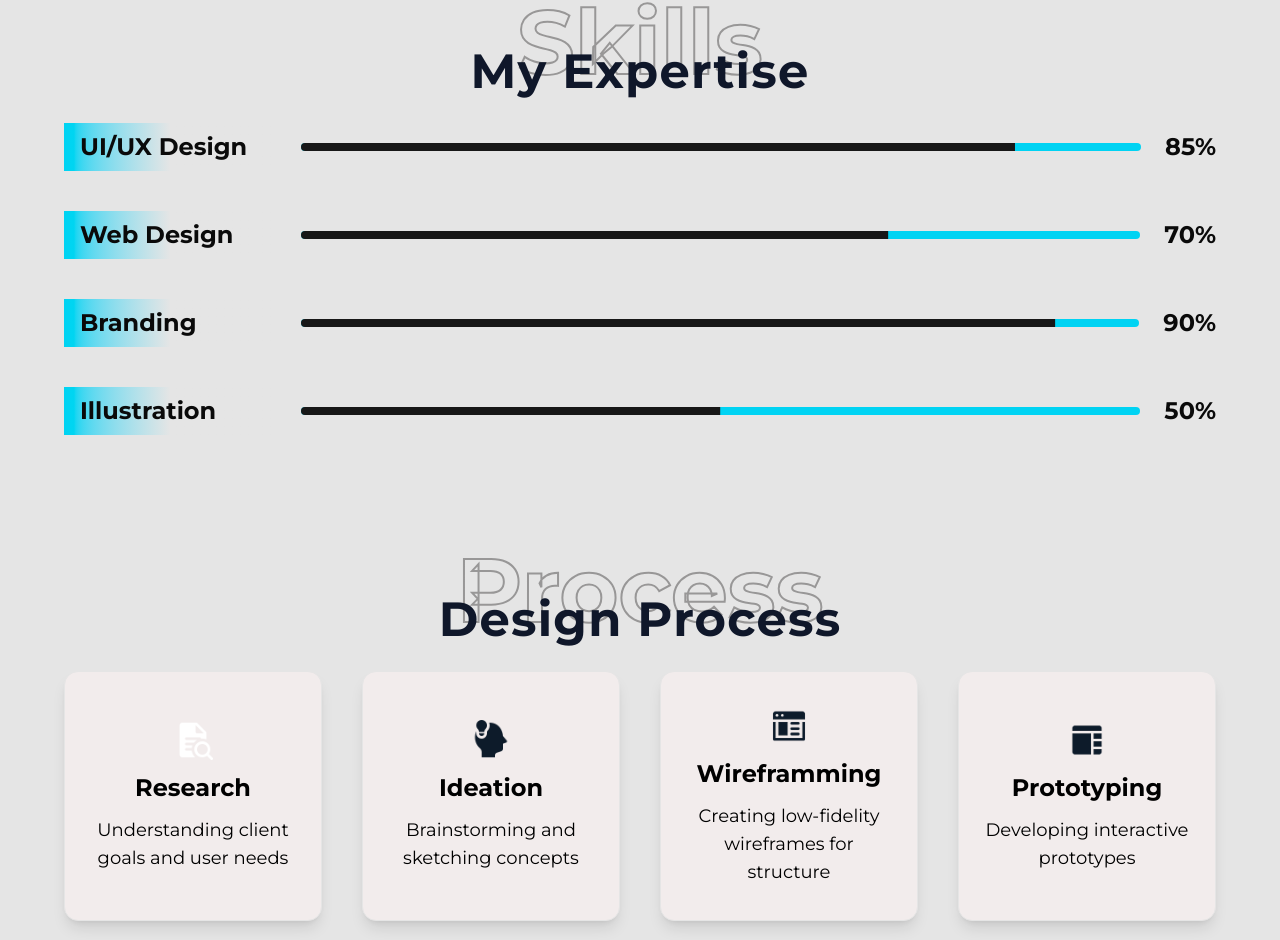
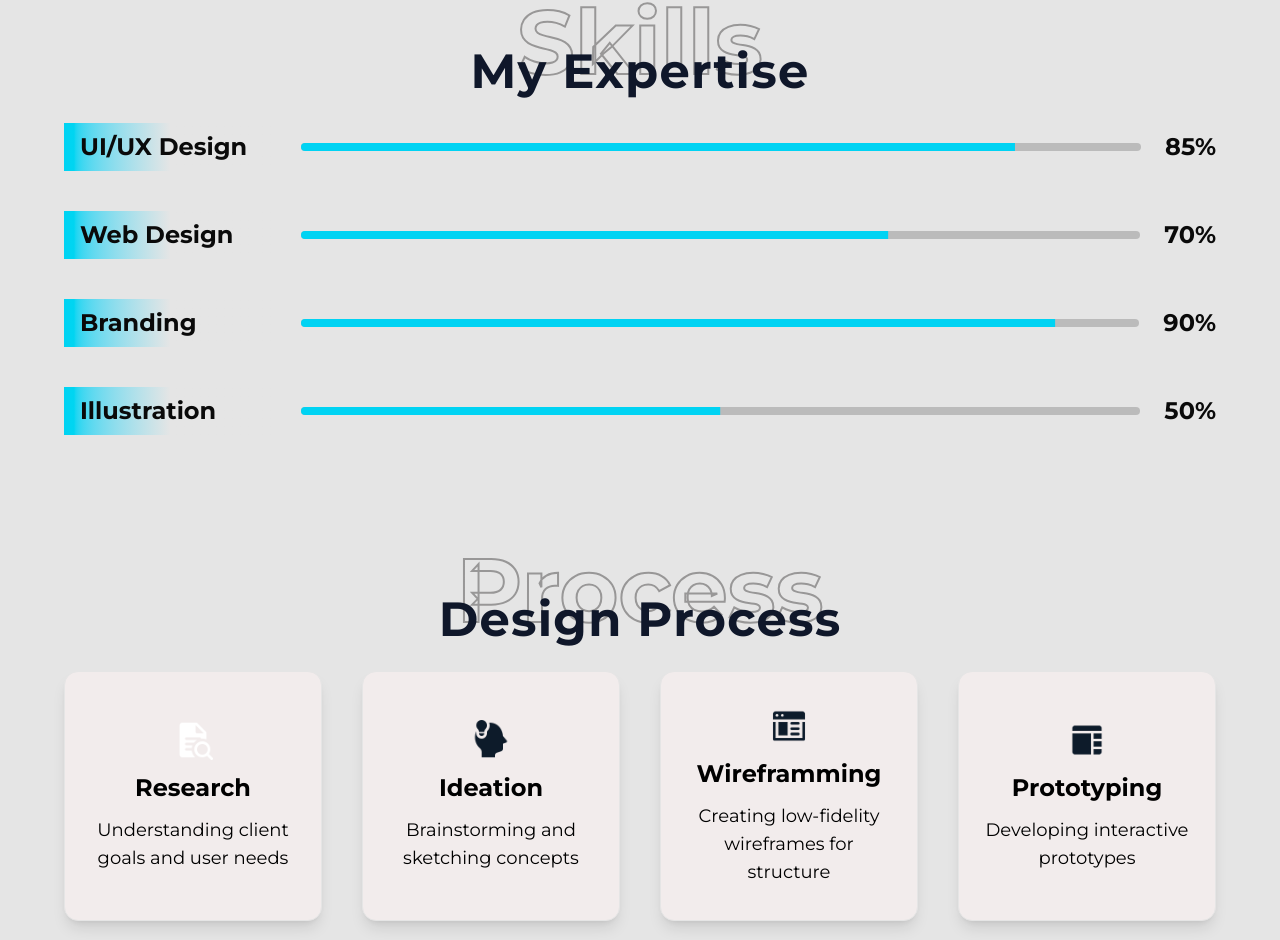
Before and after one commit to Maryammuhammadafzal/UX_Portfolio, a React (Vite) app: page / in a window 1280 px wide. Shown: the part 1884-2824 px from the top of the page. Built offline with nearby package versions, Linux system fonts and the light colour scheme; a web font is replaced by a local one.

Commit message:
adding animations

```diff
--- a/src/App.css
+++ b/src/App.css
@@ -147,3 +147,14 @@
   opacity: 0.8;
   color: white;
 }
+.b-card{
+  perspective: 1000px;
+}
+.businessCard {
+  transition: transform 0.6s ease-out;
+  transform-style: preserve-3d;
+}
+
+.businessCard:hover{
+  transform: rotateY(180deg);
+}
--- a/src/Pages/Contact.jsx
+++ b/src/Pages/Contact.jsx
@@ -29,8 +29,10 @@ const Contact = () => {
         </div>
         <div className="flex max-lg:flex-col justify-center min-lg:items-end items-center w-full h-auto gap-3 mt-3">
           {/* Card */}
-          <div className="card w-[55%] max-lg:w-full max-2xl:w-[55%] h-auto flex min-lg:justify-end justify-center items-end ">
-            <div className="businessCard p-3 max-lg:max-w-[535px] rounded-lg shadow-2xs relative overflow-visible border border-neutral-100 bg-neutral-100 flex justify-between gap-2 w-full h-[250px] max-lg:h-[500px]">
+          <div className="b-card w-[55%] max-lg:w-full max-2xl:w-[55%] h-auto flex min-lg:justify-end justify-center items-end ">
+            <div
+              className="businessCard p-3 max-lg:max-w-[535px] rounded-lg shadow-2xs relative overflow-visible border border-neutral-100 bg-neutral-100 flex justify-between gap-2 w-full h-[250px] max-lg:h-[500px]"
+            >
               <div className="content w-[60%] flex flex-col gap-2 p-3">
                 <h2 className="text-2xl font-bold">
                   Let’s Build Something Great Together!
@@ -98,3 +100,6 @@ const Contact = () => {
 };
 
 export default Contact;
+//  data-aos="flip-left"
+//               data-aos-easing="ease-out-cubic"
+//               data-aos-duration="2000"
--- a/src/Pages/Skills.jsx
+++ b/src/Pages/Skills.jsx
@@ -1,19 +1,16 @@
-import React from "react";
+import React, { useEffect, useState } from "react";
 import { Progress } from "@/components/ui/progress";
 import Heading from "@/components/Heading";
-
-export function ProgressDemo() {
-  const [progress, setProgress] = React.useState(13);
-
-  React.useEffect(() => {
-    const timer = setTimeout(() => setProgress(66), 500);
-    return () => clearTimeout(timer);
-  }, []);
-
-  return <Progress value={progress} className="w-[60%]" />;
-}
+import Aos from "aos";
+import "aos/dist/aos.css"
 
 const Skills = () => {
+
+  useEffect(()=> {
+    Aos.init({
+      duration:1000,
+    })
+  })
   const skills_data = [
     {
       skill_name: "UI/UX Design",
@@ -33,6 +30,19 @@ const Skills = () => {
     },
   ];
 
+ const [progresses, setProgresses] = useState(
+  skills_data.map(() => 0)
+);
+
+
+  useEffect(() => {
+  const timer = setTimeout(() => {
+    const newProgresses = skills_data.map(({ skill_exp }) => skill_exp);
+    setProgresses(newProgresses);
+  }, 500);
+
+  return () => clearTimeout(timer);
+}, []);
   return (
     <div className="w-full h-auto flex max-xl:py-3 justify-center items-center">
       <div className="w-[90%] max-lg:w-[98%] h-auto flex gap-3 justify-center flex-col max-md:space-y-5 items-center">
@@ -52,7 +62,7 @@ const Skills = () => {
               <h2 className="w-[280px] max-md:w-[260px] py-2 text-2xl max-lg:text-xl max-md:text-lg max-sm:text-[16px] max-xs:text-sm font-bold px-4 bg-gradient-to-r from-cyan-400 to-50%  to-[#E5E5E5]">
                 {skill_name}
               </h2>
-              <Progress value={skill_exp} className="bg-cyan-400" />
+              <Progress value={progresses[index]}  />
               <p className="font-bold text-2xl max-lg:text-xl max-md:text-lg max-sm:text-[16px] max-xs:text-sm">
                 {skill_exp}%
               </p>
--- a/src/components/Header.jsx
+++ b/src/components/Header.jsx
@@ -34,8 +34,8 @@ once: true,
     },
   ];
   return (
-    <div className="w-[75%] max-lg:w-[95%] max-lg:justify-center h-auto flex justify-start items-center py-6">
-      <div data-aos="fade-down" className="w-full ml-35 h-[70px] max-lg:ml-10 flex justify-between items-center">
+    <div className="w-[75%] max-xl:w-[90%] max-lg:w-[95%] max-lg:justify-center h-auto flex justify-start items-center py-6">
+      <div data-aos="fade-down" className="w-full ml-35 h-[70px] max-xl:ml-20 max-lg:ml-10 flex justify-between items-center">
         <div className="logo w-auto h-auto">
           <img src={Logo} className="w-[160px] h-[45px] max-md:w-[110px] max-md:h-[30px]" alt="logo UX pert" />
         </div>
--- a/src/components/ui/progress.jsx
+++ b/src/components/ui/progress.jsx
@@ -1,5 +1,7 @@
 import * as React from "react"
 import * as ProgressPrimitive from "@radix-ui/react-progress"
+import Aos from "aos";
+import "aos/dist/aos.css"
 
 import { cn } from "@/lib/utils"
 
@@ -18,7 +20,8 @@ function Progress({
       {...props}>
       <ProgressPrimitive.Indicator
         data-slot="progress-indicator"
-        className="bg-primary h-full w-full flex-1 transition-all"
+        data-aos="fade-right"
+        className="bg-cyan-400 h-full w-full flex-1 transition-all"
         style={{ transform: `translateX(-${100 - (value || 0)}%)` }} />
     </ProgressPrimitive.Root>)
   );
```
